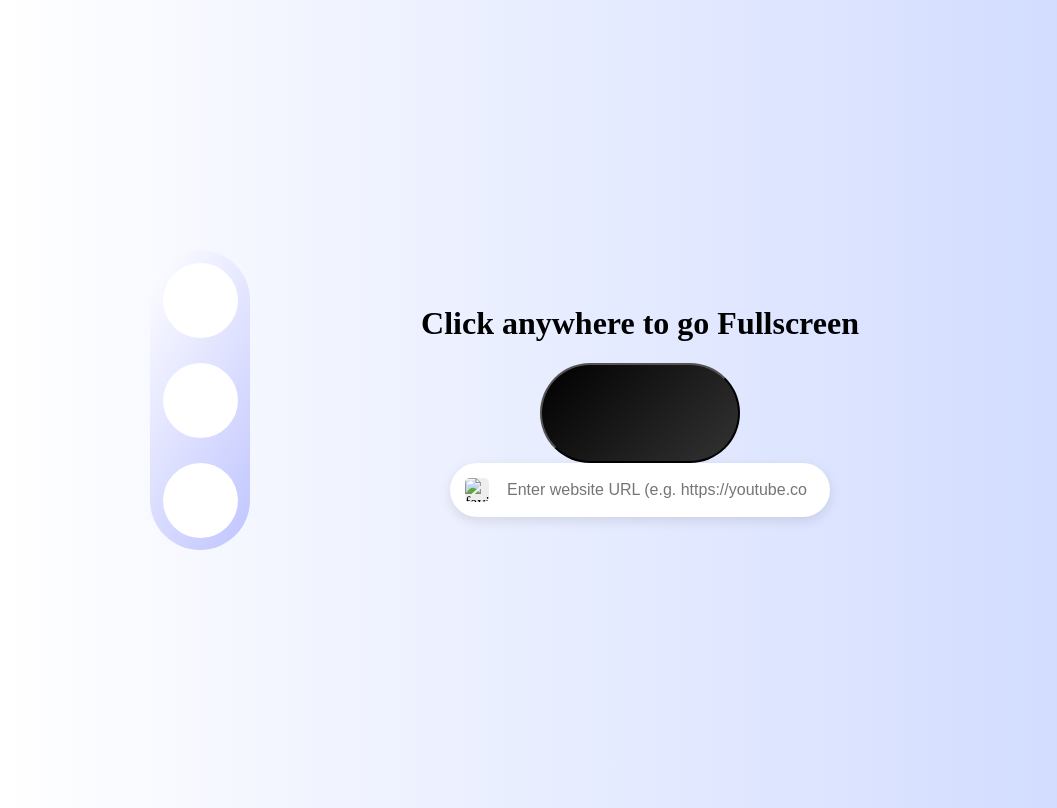
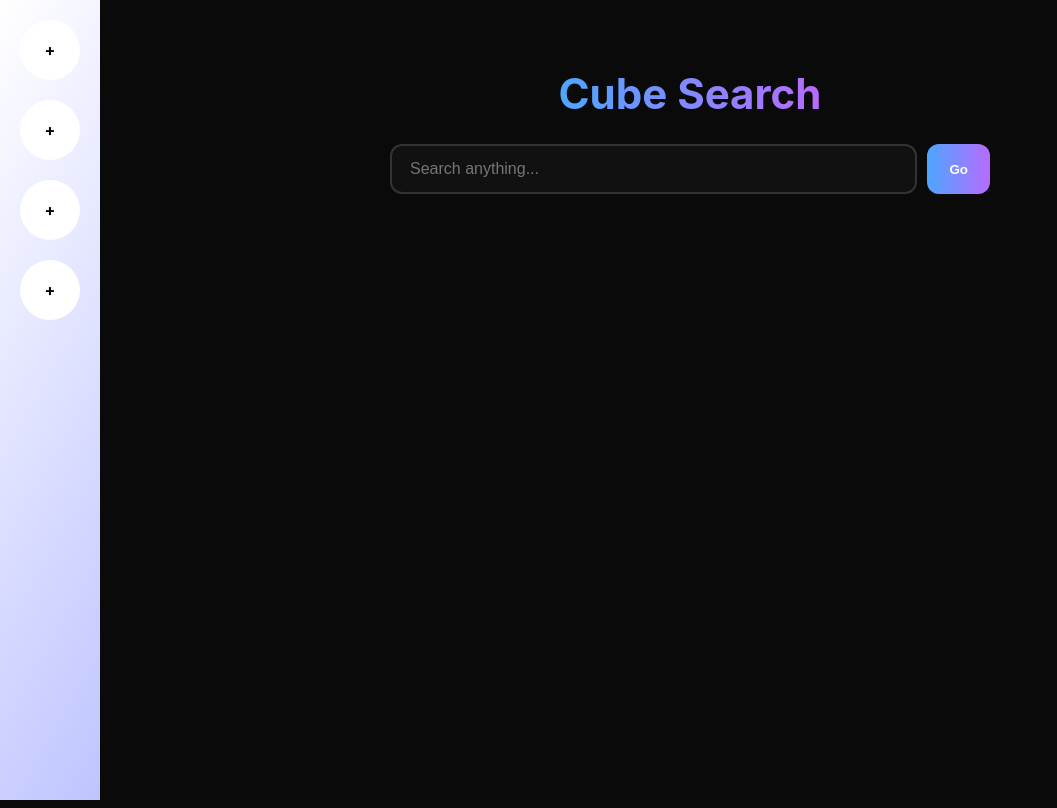
Before and after one commit to AdiBot-max/Cube-Search, a website: page index.html in a window 1280 px wide. Shown: the whole page, without its empty margins (0-1057 px from the left). Drawn offline with Linux system fonts and the light colour scheme.

Commit message:
Update index.html

```diff
--- a/index.html
+++ b/index.html
@@ -3,105 +3,237 @@
 <head>
 <meta charset="UTF-8" />
 <meta name="viewport" content="width=device-width, initial-scale=1.0" />
-  <title>Your App</title>
+<title>Cube Search with Sidebar</title>
 <style>
 body {
-color: #000;
-background: linear-gradient(90deg, #fff, #c9d5ff);
+  margin: 0;
+  font-family: "Inter", sans-serif;
+  display: flex;
+  height: 100vh;
+  background: #0a0a0a;
+  color: #eee;
+}
+
+/* Sidebar */
+.sidebar {
+  width: 100px;
+  background: linear-gradient(120deg, #fff, #bfc4ff);
+  display: flex;
+  flex-direction: column;
+  align-items: center;
+  padding: 20px 0;
+  gap: 20px;
+}
+.sidebar .icon {
+  width: 60px;
+  height: 60px;
+  background: #fff;
+  border-radius: 50%;
+  display: flex;
   align-items: center;
   justify-content: center;
-margin-top: 0;
+  cursor: pointer;
+  color: #000;
+  font-weight: bold;
+  position: relative;
+}
+.sidebar .icon:hover {
+  background: #ddd;
+}
+
+/* Context menu */
+.context-menu {
+  position: absolute;
+  background: #222;
+  color: #fff;
+  border-radius: 6px;
+  box-shadow: 0 2px 8px rgba(0,0,0,0.5);
+  display: none;
+  flex-direction: column;
+  min-width: 120px;
+  z-index: 1000;
+}
+.context-menu button {
+  background: none;
+  border: none;
+  color: #fff;
+  padding: 8px 12px;
+  text-align: left;
+  cursor: pointer;
+}
+.context-menu button:hover {
+  background: #444;
+}
+
+/* Main content */
+.main {
+  flex: 1;
+  padding: 40px;
   display: flex;
   flex-direction: column;
-height: 100vh;
+  align-items: center;
 }
-.btn {
-background: linear-gradient(135deg, #000, #333);
-color: #fff;
-height: 100px;
-width: 200px;
-border-radius: 100px;
-position: relative;
-transition: 1s ease;
-}
-.btn:hover {
-background: linear-gradient(120deg, #000, #333);
-height: 125px;
-width: 225px;
-border-radius: 40px;
-transition: 1s ease;
-}
-.btn:active {
-background: linear-gradient(100deg, #000, #333);
-border-radius: 35px;
-height: 115px;
-width: 215px;
-transition: 0.3s ease;
-}
-.sidebar {
-background: linear-gradient(120deg, #fff, #bfc4ff);
-height: 300px;
-width: 100px;
-border-radius: 50px;
-color: #000;
-left: 150px;
-position: fixed;
-align-items: center;
-justify-content: center;
-display: flex;
-flex-direction: column;
-row-gap: 25px;
-}
-.icon {
-background: #fff;
-color: #000;
-height: 75px;
-width: 75px;
-border-radius: 50%;
+
+h1 {
+  font-size: 42px;
+  background: linear-gradient(90deg, #4da6ff, #b86bff);
+  -webkit-background-clip: text;
+  color: transparent;
+  margin-bottom: 25px;
 }
 
 .search-box {
   display: flex;
-      align-items: center;
-      background: #fff;
-      border-radius: 30px;
-      box-shadow: 0 4px 12px rgba(0,0,0,0.1);
-      padding: 10px 15px;
-      width: 350px;
+  gap: 10px;
+  width: 100%;
+  max-width: 600px;
+  margin-bottom: 30px;
+}
+.search-box input {
+  flex: 1;
+  padding: 14px 18px;
+  border-radius: 12px;
+  border: 2px solid #333;
+  background: #111;
+  color: #fff;
+  font-size: 16px;
+}
+.search-box input:focus {
+  border-color: #4da6ff;
+  outline: none;
+}
+.search-box button {
+  padding: 14px 22px;
+  background: linear-gradient(90deg, #4da6ff, #b86bff);
+  border: none;
+  border-radius: 12px;
+  cursor: pointer;
+  color: #fff;
+  font-weight: 600;
 }
 
-    .search-box input {
-      border: none;
-      outline: none;
-      font-size: 16px;
-      flex: 1;
-      padding: 8px;
+#results {
+  width: 100%;
+  max-width: 700px;
+  display: flex;
+  flex-direction: column;
+  gap: 20px;
 }
 
-    .favicon {
-      width: 24px;
-      height: 24px;
-      border-radius: 5px;
-      margin-right: 10px;
-      background-color: #eee;
+.item {
+  background: #121212;
+  padding: 22px;
+  border-radius: 14px;
+  border: 1px solid #222;
 }
+.item h3 { color: #fff; margin-bottom: 10px; }
+.item p { color: #bbb; margin-bottom: 12px; }
+.item a { color: #4da6ff; text-decoration: none; font-weight: 600; }
 </style>
 </head>
 <body>
-  <h1>Click anywhere to go Fullscreen</h1>
-<button class="btn"></button>
-<div class="sidebar"><div class="icon 1"></div><div class="icon 2"></div>
-<a href="https://www.youtube.com">
-<div class="icon 3" alt="youtube">
-</div>
-</a>
-</div>
-<div class="search-box">
-    <img class="favicon" id="favicon" src="https://www.google.com/s2/favicons?sz=64&domain=google.com" alt="favicon">
-    <input type="text" id="urlInput" placeholder="Enter website URL (e.g. https://youtube.com)">
+
+<div class="sidebar">
+  <div class="icon" data-url="" title="Click to pin">+</div>
+  <div class="icon" data-url="" title="Click to pin">+</div>
+  <div class="icon" data-url="" title="Click to pin">+</div>
+  <div class="icon" data-url="" title="Click to pin">+</div>
 </div>
 
-  <!-- Link your main.js here -->
-  <script src="main.js></script>
+<div class="main">
+  <h1>Cube Search</h1>
+  <div class="search-box">
+    <input id="query" placeholder="Search anything..." />
+    <button onclick="search()">Go</button>
+  </div>
+  <div id="results"></div>
+</div>
+
+<div class="context-menu" id="contextMenu">
+  <button id="openBtn">Open</button>
+  <button id="editBtn">Change URL</button>
+  <button id="deleteBtn">Delete Pin</button>
+</div>
+
+<script>
+// Sidebar functionality
+const icons = document.querySelectorAll(".sidebar .icon");
+const contextMenu = document.getElementById("contextMenu");
+let currentIcon = null;
+
+icons.forEach(icon => {
+  // Left click: pin or open URL in same tab
+  icon.addEventListener("click", () => {
+    if (!icon.dataset.url) {
+      const url = prompt("Enter URL to pin:");
+      if (url) {
+        icon.dataset.url = url;
+        icon.textContent = url.replace(/^https?:\/\//, '').split('/')[0];
+      }
+    } else {
+      window.location.href = icon.dataset.url;
+    }
+  });
+
+  // Right click: context menu
+  icon.addEventListener("contextmenu", e => {
+    e.preventDefault();
+    if (!icon.dataset.url) return;
+    currentIcon = icon;
+    contextMenu.style.top = e.clientY + "px";
+    contextMenu.style.left = e.clientX + "px";
+    contextMenu.style.display = "flex";
+  });
+});
+
+// Context menu actions
+document.getElementById("openBtn").addEventListener("click", () => {
+  if (currentIcon && currentIcon.dataset.url) window.location.href = currentIcon.dataset.url;
+  contextMenu.style.display = "none";
+});
+document.getElementById("editBtn").addEventListener("click", () => {
+  if (currentIcon) {
+    const newUrl = prompt("Enter new URL:", currentIcon.dataset.url);
+    if (newUrl) {
+      currentIcon.dataset.url = newUrl;
+      currentIcon.textContent = newUrl.replace(/^https?:\/\//, '').split('/')[0];
+    }
+  }
+  contextMenu.style.display = "none";
+});
+document.getElementById("deleteBtn").addEventListener("click", () => {
+  if (currentIcon) {
+    currentIcon.dataset.url = "";
+    currentIcon.textContent = "+";
+  }
+  contextMenu.style.display = "none";
+});
+document.addEventListener("click", e => {
+  if (!contextMenu.contains(e.target)) contextMenu.style.display = "none";
+});
+
+// Cube Search functionality
+async function search() {
+  const q = document.getElementById("query").value;
+  const resBox = document.getElementById("results");
+  resBox.innerHTML = "<p>Searching...</p>";
+
+  const res = await fetch("/api/search?q=" + encodeURIComponent(q));
+  const data = await res.json();
+
+  resBox.innerHTML = "";
+  data.results.forEach(item => {
+    const el = document.createElement("div");
+    el.className = "item";
+    el.innerHTML = `
+      <h3>${item.title}</h3>
+      <p>${item.text}</p>
+      <a href="${item.url}">Open result →</a>
+    `;
+    resBox.appendChild(el);
+  });
+}
+</script>
+
 </body>
 </html>
```
Lines whose indentation alone changed are shown as unchanged.
